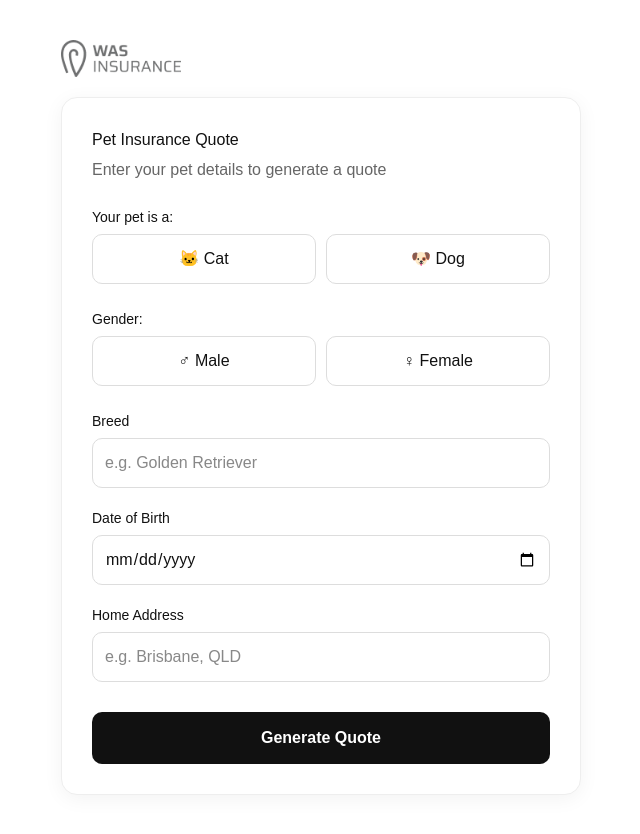
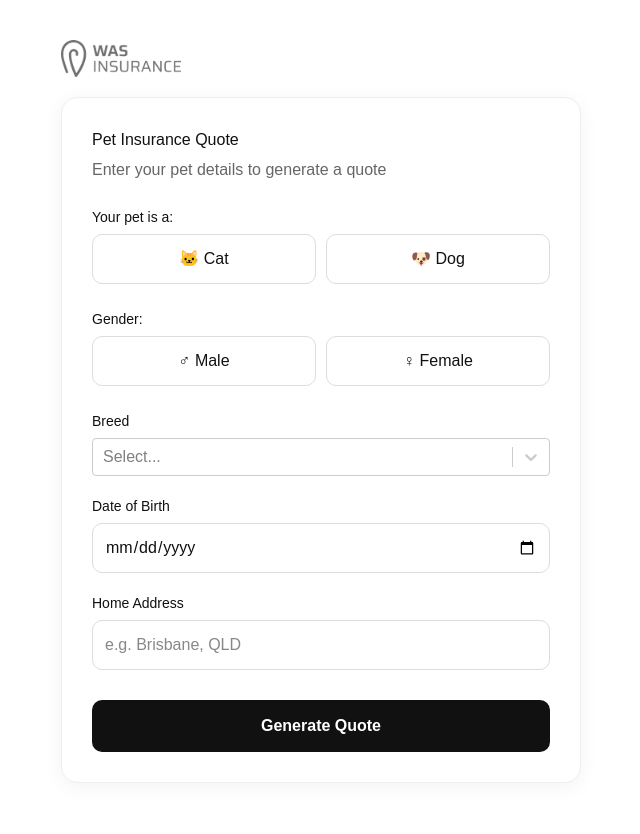
Before and after one commit to pvu0452/pet_insurance, a Next.js app: page / in a window 1280 px wide. Shown: the whole page, without its empty margins (319-959 px from the left). Built offline with nearby package versions, Linux system fonts and the light colour scheme; no server answers.

Commit message:
Adding dropdown box for pet breed selection.

```diff
--- a/app/details/page.tsx
+++ b/app/details/page.tsx
@@ -1,8 +1,14 @@
 "use client";
 
 import React, { useEffect, useState } from "react";
+interface Option {
+  breed_name: string;
+  pet_type: string;
+}
+export default function PaymentPage() {
 
-export default function PaymentPage() {
+  const [options, setOptions] = useState<Option[]>([]);
+  const [selectedOption, setSelectedOption] = useState("");
 
   const steps = ["Quote", "Plans", "Details", "Payment"];
   const currentStep = 3;
@@ -61,6 +67,8 @@ export default function PaymentPage() {
 
  useEffect(() => {
 
+  fetchOptions();
+
   const storedCover = sessionStorage.getItem("cover");
   const storedPet = sessionStorage.getItem("petDetails");
 
@@ -100,7 +108,18 @@ export default function PaymentPage() {
 
 }, []);
 
-
+  const fetchOptions = async () => {
+    try {
+      const response = await fetch("https://api4pet-dev-msac6e2qpq-ts.a.run.app/api/v1/category/pet-breed");
+      if (!response.ok) {
+        throw new Error("Failed to fetch options");
+      }
+      const data = await response.json();
+      setOptions(data.data);
+    } catch (err) {
+      console.error(err);
+    }
+  }
 
 
   function confirmPayment(){
@@ -326,11 +345,18 @@ className={inputStyle}
 
 <FormField label="Breed">
 
-<input
-value={pet.breed}
-readOnly
-className={inputStyle}
-/>
+<select
+value={selectedOption}
+onChange={(e) => setSelectedOption(e.target.value)}
+>
+<option value="">Select...</option>
+
+{options.map((option) => (
+    <option key={option.breed_name} value={option.breed_name}>
+        {option.breed_name}
+    </option>
+))}
+</select>
 
 </FormField>
 
--- a/app/page.tsx
+++ b/app/page.tsx
@@ -1,9 +1,17 @@
 "use client";
 
-import { useState } from "react";
+import Select from "react-select";
+import { useState, useEffect } from "react";
 import { useRouter } from "next/navigation";
 
+interface Option {
+  breed_name: string;
+  pet_type: string;
+}
+
 export default function Home() {
+  const [options, setOptions] = useState<Option[]>([]);
+  const [selectedOption, setSelectedOption] = useState<Option | null>(null);
   const [petType, setPetType] = useState<"cat" | "dog" | null>(null);
   const [gender, setGender] = useState<"male" | "female" | null>(null);
   const [breed, setBreed] = useState("");
@@ -17,6 +25,7 @@ export default function Home() {
   breed: false,
   dob: false,
   address: false,
+
 });
 
   {/* Click generate quote button behaviour */}
@@ -89,7 +98,28 @@ export default function Home() {
     marginBottom: 6,
     display: "block",
   };
+  useEffect(() => {
+    fetchOptions();
+  }, []);
+  const fetchOptions = async () => {
+    try {
+      const response = await fetch("https://api4pet-dev-msac6e2qpq-ts.a.run.app/api/v1/category/pet-breed");
+      if (!response.ok) {
+        throw new Error("Failed to fetch options");
+      }
+      const data = await response.json();
 
+    const options = data.data.map((item: any) => ({
+        value: item.breed_name,
+        label: `${item.breed_name} (${item.pet_type})`,
+        petType: item.pet_type,
+        petBreed: item.breed_name
+    }));
+    setOptions(options);
+    } catch (err) {
+      console.error(err);
+    }
+  }
   return (
     <main
       style={{
@@ -211,18 +241,10 @@ export default function Home() {
         {/* BREED */}
         <div style={{ marginTop: 25 }}>
           <label style={labelStyle}>Breed</label>
-          <input
-            value={breed}
-            onChange={(e) => setBreed(e.target.value)}
-            placeholder="e.g. Golden Retriever"
-            style={{
-              width: "100%",
-              padding: 12,
-              borderRadius: 10,
-              border: errors.breed ? "1px solid red" : "1px solid #ddd",
-              color: "#111",
-              outline: "none",
-            }}
+          <Select
+          options={options}
+          value={selectedOption}
+          onChange={(e) => setSelectedOption(e)}
           />
           {errors.breed && (
             <p style={{ color: "red", fontSize: 12, marginTop: 6 }}>
--- a/package.json
+++ b/package.json
@@ -11,7 +11,8 @@
   "dependencies": {
     "next": "16.2.6",
     "react": "19.2.4",
-    "react-dom": "19.2.4"
+    "react-dom": "19.2.4",
+    "react-select": "^5.10.2"
   },
   "devDependencies": {
     "@tailwindcss/postcss": "^4",
```
Also changed, not shown: 1 other file (tests, documents, lock files or other folders).
